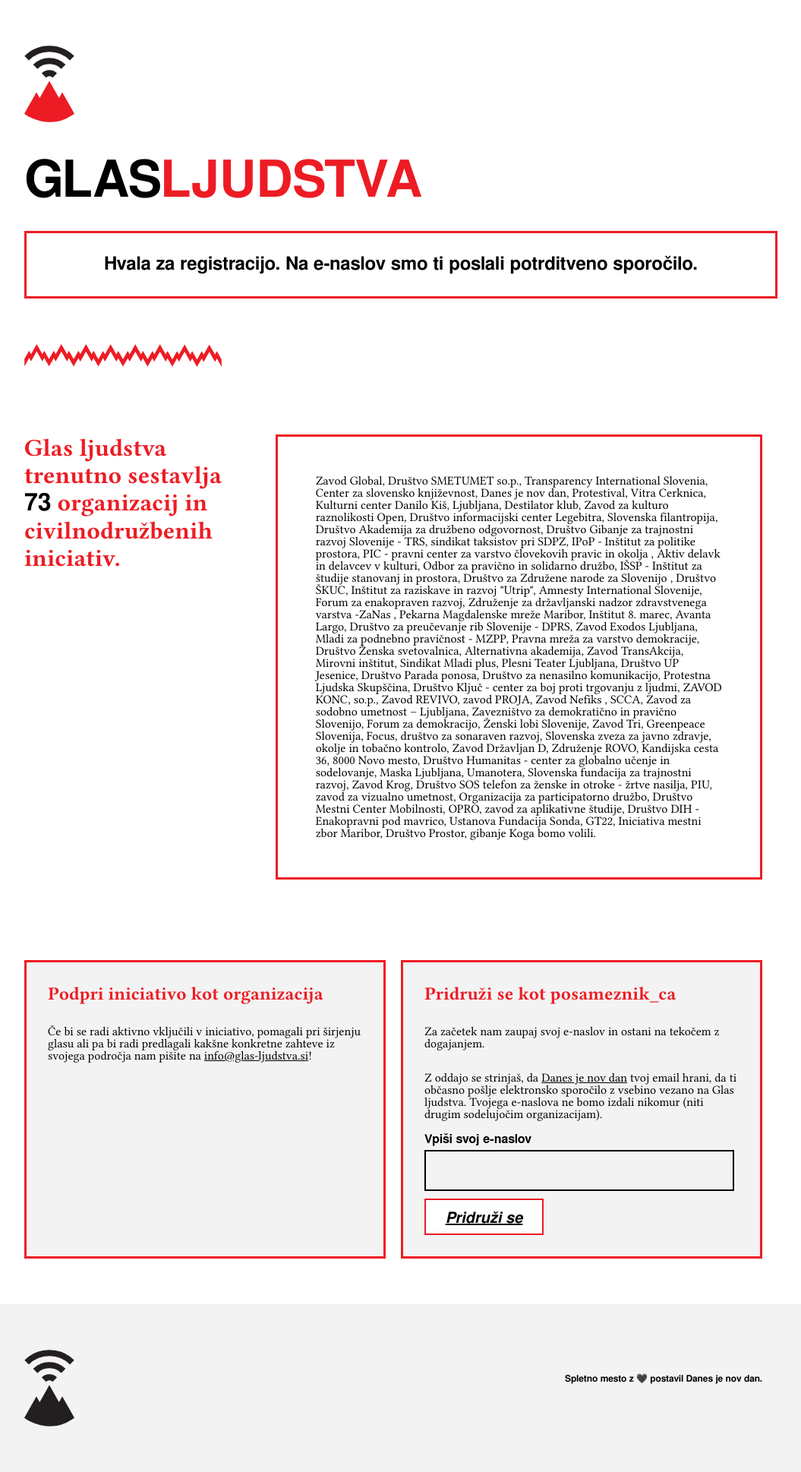
After one commit to danesjenovdan/glas-ljudstva.si, a Django app: page /hvala/ in a window 1280 px wide. The commit adds this page. Shown: the whole page at 76% size, without its empty margins (112-1167 px from the left). Run offline with Django 3.2, Linux system fonts and the light colour scheme; some libraries are stand-ins or nearby versions.

Commit message:
various things

```diff
--- a/glasljudstva/glasljudstva/k8s_settings.py
+++ b/glasljudstva/glasljudstva/k8s_settings.py
@@ -196,3 +196,5 @@ else:
     FROM_EMAIL = 'dummy@email.com'
 
 FRONT_URL = os.getenv('FRONT_URL', 'http://localhost:8000/')
+
+LOGIN_URL = '/login/'
--- /dev/null
+++ b/glasljudstva/templates/registration/thank_you.html
@@ -0,0 +1,15 @@
+{% extends 'zahteve/frame.html' %}
+{% load static %}
+{% load comments %}
+
+{% block content %}
+    <div class="row">
+        <div class="col">
+            <div class="card">
+                <h1 style="margin: 0; text-align: center; color: #000000;">
+                    Hvala za registracijo. Na e-naslov smo ti poslali potrditveno sporočilo.
+                </h1>
+            </div>
+        </div>
+    </div>
+{% endblock %}
--- a/glasljudstva/zahteve/signals.py
+++ b/glasljudstva/zahteve/signals.py
@@ -25,7 +25,7 @@ def copy_date_fields(sender, **kwargs):
 
 
 @receiver(post_save, sender=User)
-def handle_social_users(sender, instance, created, **kwargs):
+def email_confirmation(sender, instance, created, **kwargs):
     if created:
         not_unique = True
         while not_unique:
@@ -46,7 +46,7 @@ def handle_social_users(sender, instance, created, **kwargs):
                 break
 
 @receiver(post_save, sender=ResetPassword)
-def handle_social_users(sender, instance, created, **kwargs):
+def password_reset(sender, instance, created, **kwargs):
     if created:
         not_unique = True
         while not_unique:
--- a/glasljudstva/zahteve/static/css/style.css
+++ b/glasljudstva/zahteve/static/css/style.css
@@ -200,7 +200,7 @@ a {
 .intro-text {
     color: #000000;
     font-family: 'linlibertine';
-    font-size: 20px;
+    font-size: 24px;
     line-height: 33.33px;
     text-align: left;
 
@@ -474,3 +474,8 @@ button {
     font-family: 'linlibertine', serif;
     font-weight: normal;
 }
+
+.demand-description {
+    font-size: 22px;
+    margin-top: 0;
+}
--- a/glasljudstva/zahteve/urls.py
+++ b/glasljudstva/zahteve/urls.py
@@ -1,5 +1,5 @@
 from django.urls import include, path
-from zahteve.views import landing, delovna_skupina, demand, verify_email, Registracija, RestorePasswordView
+from zahteve.views import landing, delovna_skupina, demand, verify_email, Registracija, RestorePasswordView, after_registration
 
 
 # Wire up our API using automatic URL routing.
@@ -15,5 +15,5 @@ urlpatterns = [
     path('potrdi-naslov/<str:token>/', verify_email),
     path('ponastavi-geslo/<str:parameter>/', RestorePasswordView.as_view()),
     path('ponastavi-geslo/', RestorePasswordView.as_view()),
-
+    path('hvala/', after_registration)
 ]
--- a/glasljudstva/zahteve/views.py
+++ b/glasljudstva/zahteve/views.py
@@ -8,6 +8,9 @@ from zahteve.models import WorkGroup, Demand, EmailVerification, ResetPassword
 from zahteve.forms import RegisterForm, RestorePasswordForm, RequestRestorePasswordForm
 
 # Create your views here.
+def after_registration(request):
+    return render(request, 'registration/thank_you.html')
+
 def landing(request):
     work_groups = WorkGroup.objects.all().order_by('?')
     for wg in work_groups:
```
Also changed, not shown: glasljudstva/templates/zahteve/zahteva.html (+2 -7 lines), glasljudstva/zahteve/forms.py (+6 -2 lines), glasljudstva/lestvica.sqlite3.
